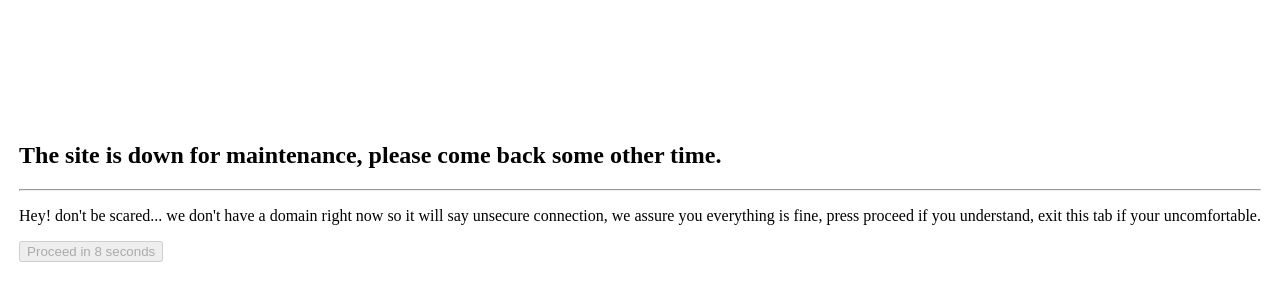
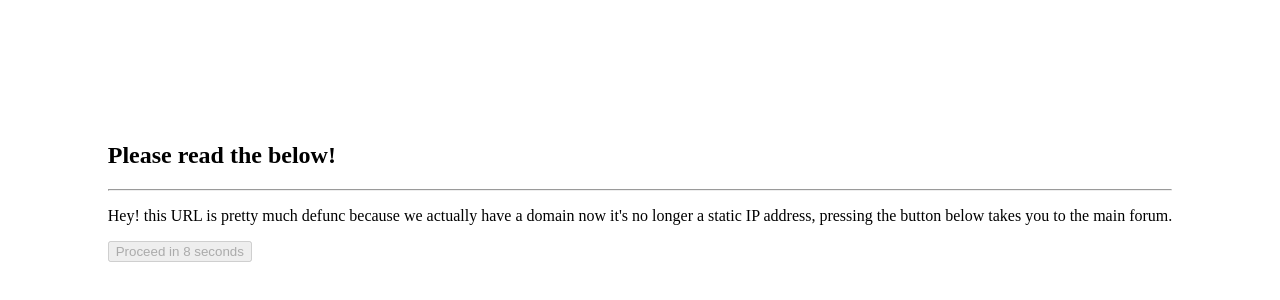
Before and after one commit to rainsoftware/rain-forum-redirect, a website: page index.html in a window 1280 px wide. Shown: the part 208-508 px from the top of the page. Drawn offline with nearby package versions, Linux system fonts and the light colour scheme.

Commit message:
Update index.html

```diff
--- a/index.html
+++ b/index.html
@@ -17,9 +17,9 @@
 </head>
 <body>
     <div>
-        <h2>The site is down for maintenance, please come back some other time.</h2>
+        <h2>Please read the below!</h2>
         <hr>
-        <p>Hey! don't be scared... we don't have a domain right now so it will say unsecure connection, we assure you everything is fine, press proceed if you understand, exit this tab if your uncomfortable.</p>
+        <p>Hey! this URL is pretty much defunc because we actually have a domain now it's no longer a static IP address, pressing the button below takes you to the main forum.</p>
         <button id="proceedButton" disabled>Proceed</button>
     </div>
 
@@ -40,7 +40,7 @@
 
         const redirectToActualWebsite = () => {
             if (countdown === 0) {
-                window.location.href = 'https://34.18.66.32/latest';
+                window.location.href = 'https://rainsoft.online/forum';
             }
         };
 
```
